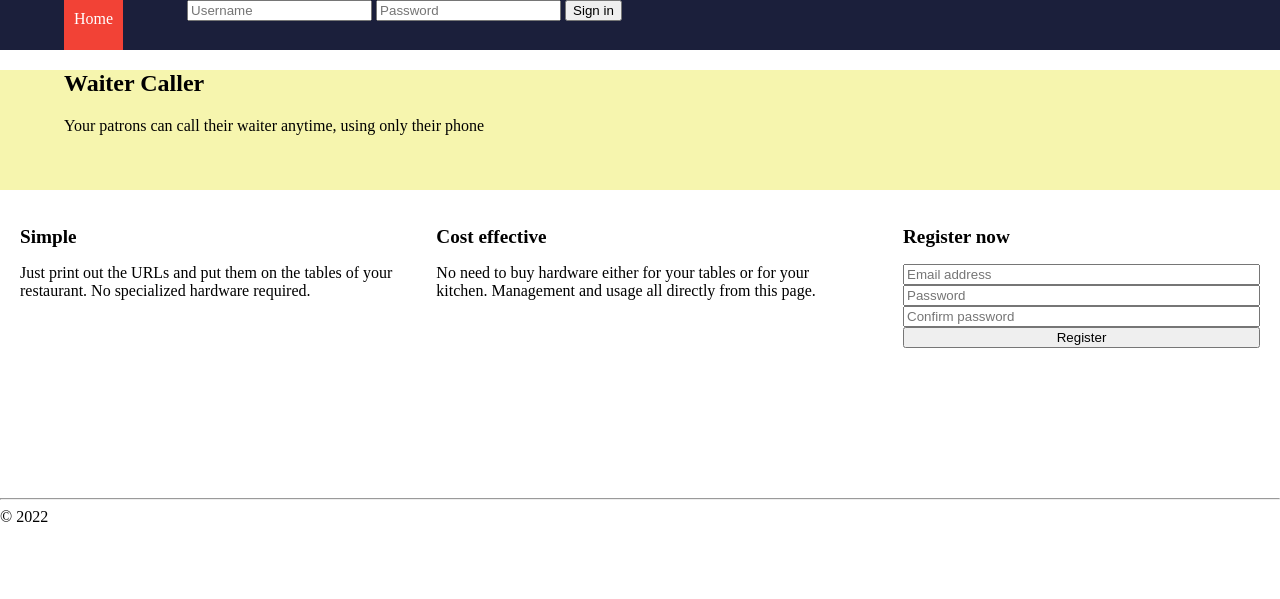
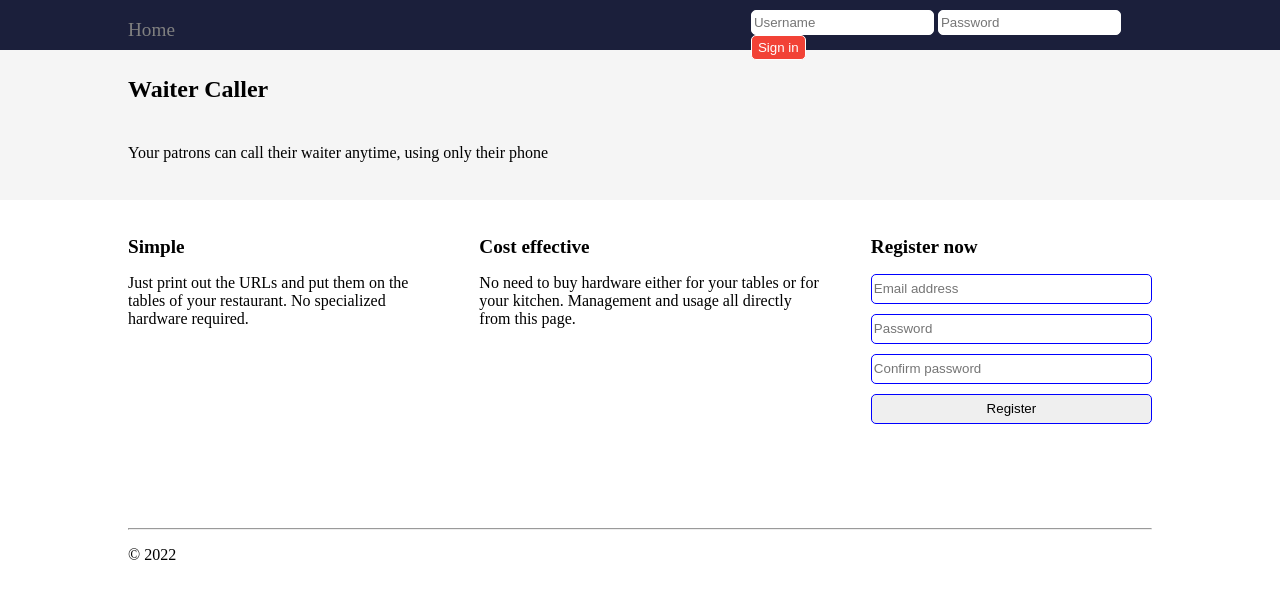
Before and after one commit to Gbemmiey/waiter-caller, a Flask app: page / in a window 1280 px wide. Shown: the top 599 px of the page. Run offline with Flask 2, Linux system fonts and the light colour scheme.

Commit message:
Update: Revamped home.html

```diff
--- a/static/css/home.css
+++ b/static/css/home.css
@@ -8,57 +8,90 @@
 
 body {
   margin: 0;
-  width: 100%;
   padding: 0;
 }
 
 nav {
+  width: 100%;
   display: flex;
   height: 50px;
   background: var(--sec-color);
 }
+nav div {
+  margin-top: 10px;
+  place-content: space-evenly;
+}
 nav .home {
-  margin-left: 5%;
-  margin-right: 5%;
-  padding: 10px;
-  background: var(--color-4);
+  margin-left: 10%;
+  margin-right: 45%;
 }
 nav .home a {
-  color: white;
+  font-size: 1.2em;
+  color: grey;
   text-decoration: none;
 }
 nav .login {
+  margin-right: 10%;
+  place-content: space-between;
   width: 100%;
-  place-content: space-between;
-  display: block;
-  margin-right: 5%;
+  display: inline-block;
+}
+nav .login form input {
+  height: 25px;
+  border: solid 0.1px white;
+  border-radius: 5px;
+  box-sizing: border-box;
+}
+nav .login form input[type=submit] {
+  background: var(--color-4);
+  color: white;
 }
 
 #hero {
-  height: 120px;
-  background: var(--tert-color);
+  height: 150px;
+  background: whitesmoke;
   text-align: left;
 }
+#hero h1 {
+  padding: 0;
+  margin: 0;
+}
 #hero h1, #hero p {
-  margin-left: 5%;
+  margin-left: 10%;
+  padding-top: 2%;
 }
 
 #main {
   height: 300px;
+  padding-top: 20px;
   display: flex;
-}
-#main div {
-  margin: 20px;
+  margin-left: 10%;
+  margin-right: 10%;
 }
 #main h2 {
   font-size: 1.2em;
+}
+#main .col-1 {
+  margin-right: 5%;
+}
+#main .col-2 {
+  margin-right: 5%;
 }
 #main .col-3 {
   display: block;
 }
 #main .col-3 input {
+  height: 30px;
+  margin-bottom: 10px;
+  border: solid 0.2px blue;
+  border-radius: 5px;
   box-sizing: border-box;
   width: 100%;
 }
 
+footer {
+  margin-left: 10%;
+  margin-right: 10%;
+}
+
 /*# sourceMappingURL=home.css.map */
--- a/static/css/home.scss
+++ b/static/css/home.scss
@@ -8,66 +8,108 @@
 
 body {
   margin: 0;
-  width: 100%;
   padding: 0;
 }
 
 nav {
+  width: 100%;
   display: flex;
   height: 50px;
   background: var(--sec-color);
 
+  div {
+    margin-top: 10px;
+    place-content: space-evenly;
+  }
+
   .home {
-    margin-left: 5%;
-    margin-right: 5%;
-    padding: 10px;
-    background: var(--color-4);
+    margin-left: 10%;
+    margin-right: 45%;
 
     a {
-      color: white;
+      font-size: 1.2em;
+      color: grey;
       text-decoration: none;
     }
 
   }
 
   .login {
+    margin-right: 10%;
+    place-content: space-between;
     width: 100%;
-    place-content: space-between;
-    display: block;
-    margin-right: 5%;
+    display: inline-block;
+
+    form {
+      input {
+        height: 25px;
+        border: solid 0.1px white;
+        border-radius: 5px;
+        box-sizing: border-box;
+      }
+
+      input[type='submit'] {
+        background: var(--color-4);
+        color: white;
+      }
+
+    }
+
   }
 
 }
 
 #hero {
-  height: 120px;
-  background: var(--tert-color);
+  height: 150px;
+  background: whitesmoke;
   text-align: left;
 
+  h1 {
+    padding: 0;
+    margin: 0;
+  }
+
   h1, p {
-    margin-left: 5%;
+    margin-left: 10%;
+    padding-top: 2%;
   }
 }
 
 #main {
   height: 300px;
+  padding-top: 20px;
   display: flex;
-
-  div {
-    margin: 20px;
-  }
+  margin-left: 10%;
+  margin-right: 10%;
 
   h2 {
     font-size: 1.2em;
+  }
 
+  .col-1 {
+    margin-right: 5%;
+  }
+
+  .col-2 {
+    margin-right: 5%;
   }
 
   .col-3 {
     display: block;
 
     input {
+      height: 30px;
+      margin-bottom: 10px;
+      border: solid 0.2px blue;
+      border-radius: 5px;
       box-sizing: border-box;
       width: 100%;
     }
   }
 }
+
+footer {
+  margin-left: 10%;
+  margin-right: 10%;
+
+}
--- a/templates/home.html
+++ b/templates/home.html
@@ -9,7 +9,7 @@
 <nav class="nav-bar">
 
     <div class="home">
-        <a href="home.html"><span>Home</span> </a>
+        <a href="#"><span>Home</span> </a>
     </div>
 
     <div class="login">
@@ -57,7 +57,9 @@
 
 <footer>
     <hr>
-    &copy; 2022
+    <p>
+        &copy; 2022
+    </p>
 </footer>
 </body>
 </html>
```
Also changed, not shown: 1 other file.
